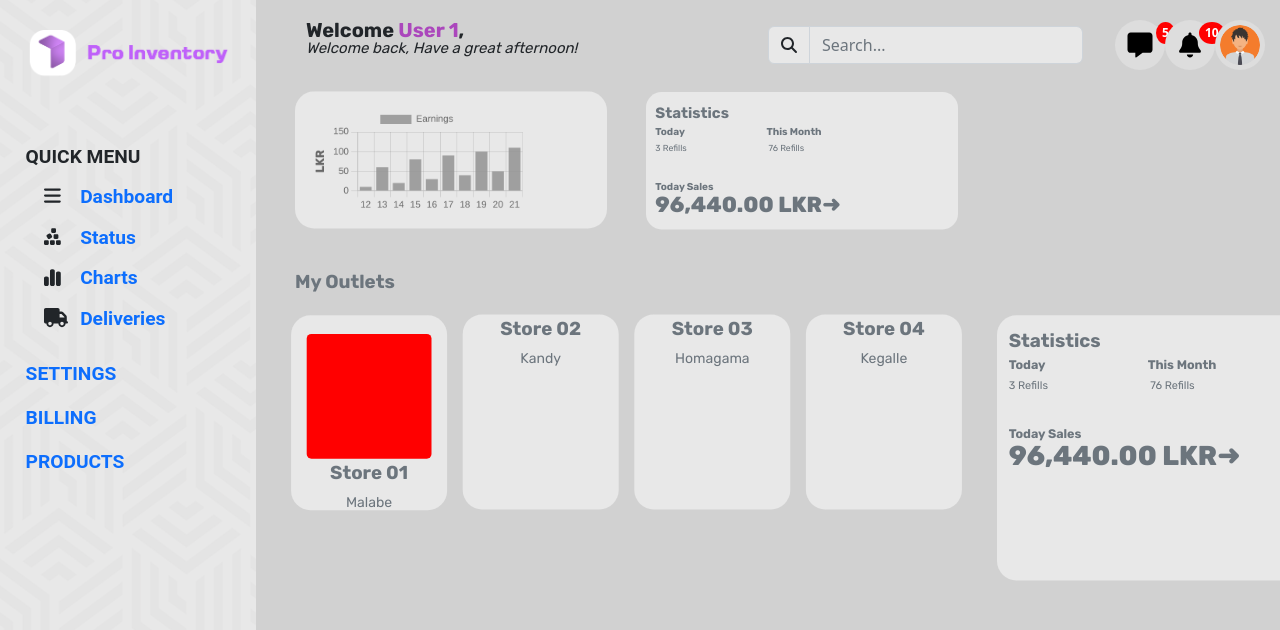
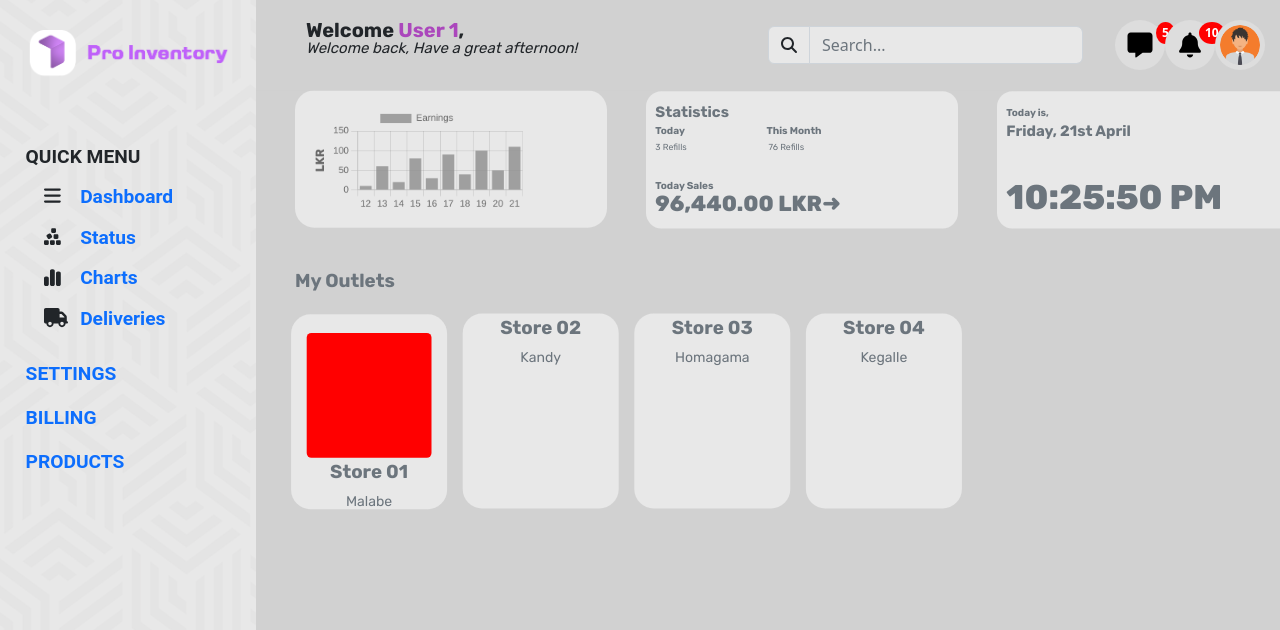
Before and after one commit to ProInventory/Warehouse-frontend, a React (Create React App) app: page /home in a window 1280 px wide. Shown: the top 630 px of the page. Built offline with nearby package versions, Linux system fonts and the light colour scheme.

Commit message:
fixed minor issues
Co-Authored-By: Tharindu N. Madhusanka <mail@tharindu.dev>
Co-Authored-By: L4Y3R <105732109+L4Y3R@users.noreply.github.com>

```diff
--- a/src/components/dashboard.jsx
+++ b/src/components/dashboard.jsx
@@ -7,6 +7,7 @@ import MainDash from "./dashboard/main";
 import NumStat from "./dashboard/numStat";
 import Outlets from "./dashboard/outlets";
 import Recent from "./dashboard/recent";
+import Clock from "./dashboard/clock";
 
 const Container = styled.div`
 	display: flex;
@@ -70,6 +71,7 @@ const Dashboard = () => {
 					<Body>
 						<MainDash />
 						<NumStat />
+						<Clock />
 						<Outlets />
 						<Recent />
 					</Body>
--- a/src/components/dashboard/recent.jsx
+++ b/src/components/dashboard/clock.jsx
@@ -3,8 +3,8 @@ import styled from "styled-components";
 
 const Container = styled.div`
 	.center {
-		height: 340px;
 		width: 400px;
+		height: 220px;
 		background: #e8e8e8;
 		border-radius: 25px;
 		box-shadow: 0px 0px 5px rgba(0, 0, 0, 0);
@@ -19,7 +19,7 @@ const Container = styled.div`
 	.label-stat {
 		position: relative;
 		margin: 0px 0px;
-		padding: 15px 0px 0px 15px;
+		padding: 0px 0px 0px 15px;
 		font-size: 24px;
 		font-weight: bold;
 		color: #6c757d;
@@ -31,7 +31,7 @@ const Container = styled.div`
 		font-weight: bold;
 		color: #6c757d;
 		font-family: "Rubik", sans-serif;
-		padding: 0px 116px 0px 15px;
+		padding: 22px 0px 0px 15px;
 	}
 
 	.time-txt-sales {
@@ -51,11 +51,11 @@ const Container = styled.div`
 	}
 
 	.time-data-big {
-		font-size: 35px;
+		font-size: 55px;
 		font-weight: 800;
 		color: #6c757d;
 		font-family: "Rubik";
-		padding: 0px 10px 0px 15px;
+		padding: 10px 10px 0px 15px;
 		position: relative;
 		top: -10px;
 		transition: color 0.3s ease-in-out;
@@ -68,9 +68,21 @@ const Container = styled.div`
 		font-family: source-code-pro, Menlo, Monaco, Consolas, "Courier New",
 			monospace;
 	}
+
+	@media (max-width: 1800px) {
+		position: relative;
+		top: 45px;
+		transform-origin: top left;
+		transform: scale(0.8);
+
+		.center {
+			width: 500px;
+			height: 220px;
+		}
+	}
 `;
 
-const NumStat = () => {
+const Clock = () => {
 	return (
 		<div style={{ position: "relative", top: -440, left: 950 }}>
 			<React.Fragment>
@@ -78,20 +90,16 @@ const NumStat = () => {
 					<div className="center">
 						<form>
 							<div className="txt_field">
-								<label className="label-stat">Statistics</label>
+								<label className="time-txt">Today is,</label>
 								<br></br>
-								<label className="time-txt">Today</label>
-								<label className="time-txt">This Month</label>
-								<br></br>
-								<label className="time-data">3 Refills</label>
-								<label className="time-data">76 Refills</label>
-								<br></br>
-								<label className="time-txt-sales">
-									Today Sales
+								<label className="label-stat">
+									Friday, 21st April
 								</label>
 								<br></br>
+								<br></br>
+								<br></br>
 								<label className="time-data-big">
-									96,440.00 LKR➜
+									10:25:50 PM
 								</label>
 							</div>
 						</form>
@@ -102,4 +110,4 @@ const NumStat = () => {
 	);
 };
 
-export default NumStat;
+export default Clock;
--- a/src/components/dashboard/outlets.jsx
+++ b/src/components/dashboard/outlets.jsx
@@ -28,9 +28,9 @@ const Container = styled.div`
 		font-family: "Rubik", sans-serif;
 	}
 
-	.progress{
-		width:160px;
-		height:160px;
+	.progress {
+		width: 160px;
+		height: 160px;
 		background: red;
 		margin-left: 10%;
 	}
@@ -104,7 +104,7 @@ const Container = styled.div`
 
 const NumStat = () => {
 	return (
-		<div style={{ position: "relative", top: -190, left: 45 }}>
+		<div style={{ position: "relative", top: -410, left: 45 }}>
 			<React.Fragment>
 				<div style={{ display: "flex" }}>
 					<Container style={{ marginRight: "20px" }}>
@@ -113,9 +113,7 @@ const NumStat = () => {
 							<form>
 								<div className="txt_field">
 									<br></br>
-									<div className="progress">
-
-									</div>
+									<div className="progress"></div>
 
 									<label className="label-stat">
 										Store 01
```
